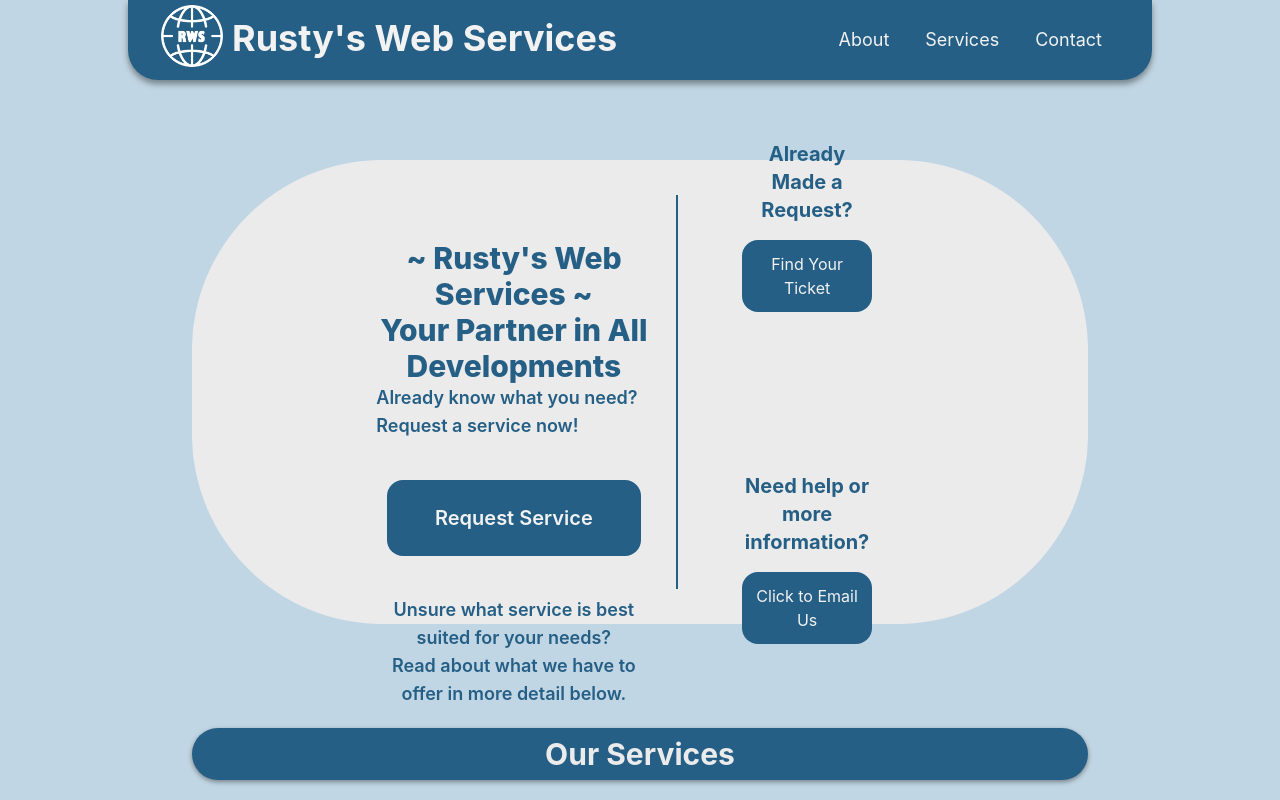
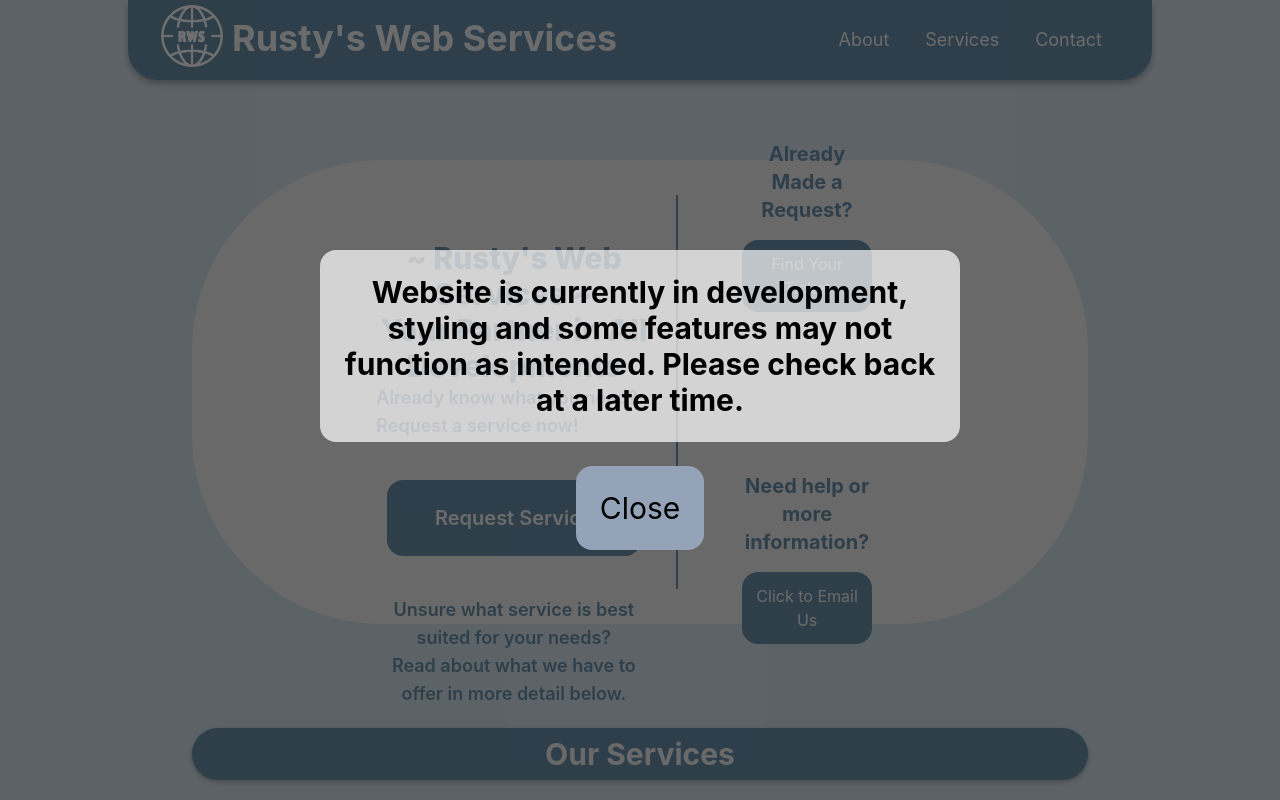
Before and after one commit to rustypotato19/RustyWS, a React (Create React App) app: page / in a window 1280 px wide. Shown: the top 800 px of the page. Built offline with nearby package versions, Linux system fonts and the light colour scheme.

Commit message:
in development alert

```diff
--- a/src/components/Header.js
+++ b/src/components/Header.js
@@ -5,6 +5,7 @@ const Header = () => {
   const [isAdmin, setIsAdmin] = useState(false); // New state to track admin status
   const [isScrolled, setIsScrolled] = useState(false); // State to track if user has scrolled
   const navigate = useNavigate(); // To navigate to admin login page
+  const [alert, setAlert] = useState(true); // State to track if alert is open
 
   // Check if the admin is logged in by checking the token in localStorage
   useEffect(() => {
@@ -94,6 +95,15 @@ const Header = () => {
           </button>
         )}
       </div>
+      {alert === true ?
+        <div className="fixed top-1/2 -translate-y-1/2 z-50 w-screen h-screen bg-rws-gray bg-opacity-70 flex flex-col justify-center items-center">
+        <h1 className="text-xl sm:text-3xl w-1/2 text-center font-bold bg-white bg-opacity-70 p-6 rounded-2xl">
+          Website is currently in development, styling and some features may not function as intended. Please check back at a later time.
+        </h1>
+        <button onClick={() => setAlert(false)} className="text-xl sm:text-3xl bg-slate-400 p-6 rounded-2xl mt-6">
+          Close
+        </button>
+      </div> : null}
     </header>
   );
 };
```
